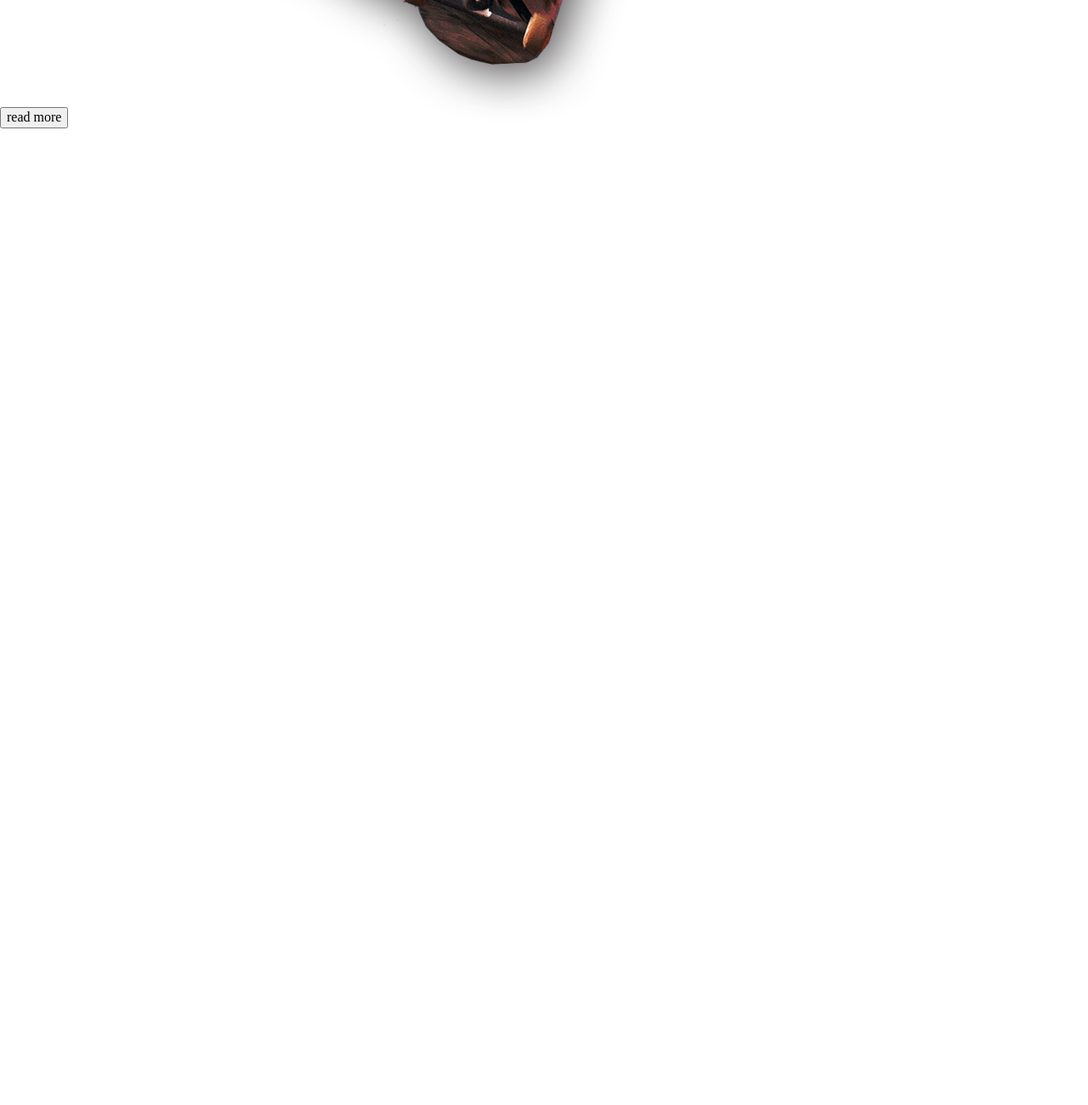
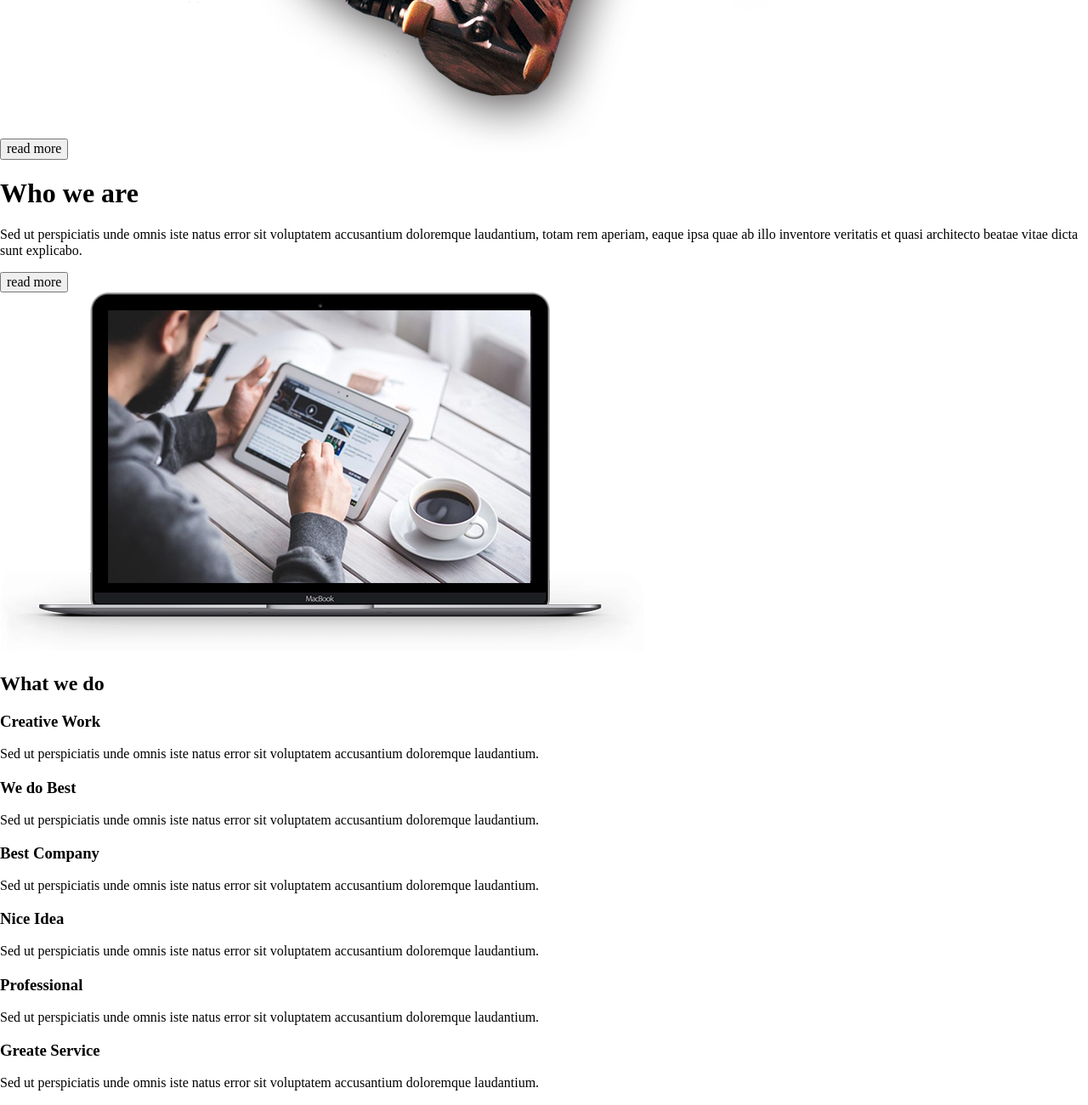
Before and after one commit to Desulfo/37-webdev-challenge, a plain HTML site: page index.html in a window 1280 px wide. Shown: the part 1088-2388 px from the top of the page at 85% size. Before the commit the page ends 1239 px from the top, so only its background shows below. Drawn offline with Linux system fonts and the light colour scheme.

Commit message:
create 2 articles content

```diff
--- a/index.html
+++ b/index.html
@@ -20,6 +20,8 @@
                     <li><a>process</a></li>
                     <li><a>clients</a></li>
                     <li><a>work</a></li>
+                    <li><a><i></i></a></li>
+                    <li><a><i></i></a></li>
                 </ul>
             </nav>
             <h1>Think<br>outside<br><span class="">of the box</span></span></h1>
@@ -27,5 +29,52 @@
             <img src="/img/Header/skateboarder.png" class="out" alt="">
         </div>
     </header>
+    <article>
+        <div class="container">
+            <section>
+                <h1>Who we are</h1>
+                <p>Sed ut perspiciatis unde omnis iste natus error sit voluptatem accusantium doloremque laudantium, totam rem aperiam, eaque ipsa quae ab illo inventore veritatis et quasi architecto beatae vitae dicta sunt explicabo. </p>
+                <button>read more</button>
+            </section>
+            <img src="/img/Who we are/Macbook pro.png" alt="">
+        </div>
+    </article>
+    <article>
+        <div class="container">
+            <h2>What we do</h2>
+            <section>
+                <section>
+                    <i></i>
+                    <h3>Creative Work</h3>
+                    <p>Sed ut perspiciatis unde omnis iste natus error sit voluptatem accusantium doloremque laudantium.</p>
+                </section>
+                <section>
+                    <i></i>
+                    <h3>We do Best</h3>
+                    <p>Sed ut perspiciatis unde omnis iste natus error sit voluptatem accusantium doloremque laudantium.</p>
+                </section>
+                <section>
+                    <i></i>
+                    <h3>Best Company</h3>
+                    <p>Sed ut perspiciatis unde omnis iste natus error sit voluptatem accusantium doloremque laudantium.</p>
+                </section>
+                <section>
+                    <i></i>
+                    <h3>Nice Idea</h3>
+                    <p>Sed ut perspiciatis unde omnis iste natus error sit voluptatem accusantium doloremque laudantium.</p>
+                </section>
+                <section>
+                    <i></i>
+                    <h3>Professional</h3>
+                    <p>Sed ut perspiciatis unde omnis iste natus error sit voluptatem accusantium doloremque laudantium.</p>
+                </section>
+                <section>
+                    <i></i>
+                    <h3>Greate Service</h3>
+                    <p>Sed ut perspiciatis unde omnis iste natus error sit voluptatem accusantium doloremque laudantium.</p>
+                </section>
+            </section>
+        </div>
+    </article>
 </body>
 </html>
```
